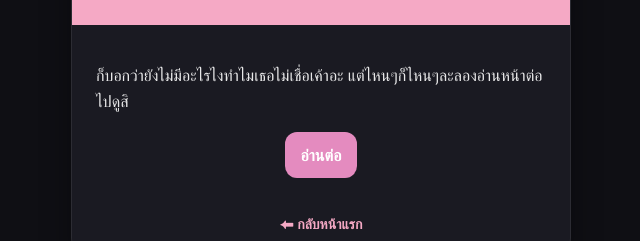
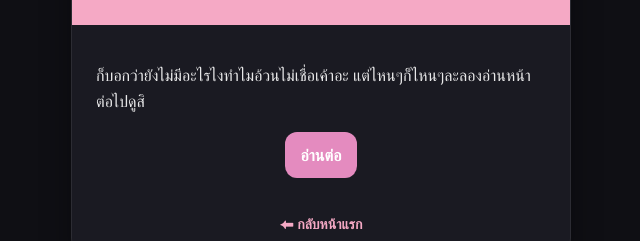
Before and after one commit to linlly11/for-you, a plain HTML site: page more.html in a window 1280 px wide. Shown: the part 336-577 px from the top of the page, 319-959 px from the left. Drawn offline with Linux system fonts and the light colour scheme.

Commit message:
Update text in more.html for clarity

```diff
--- a/more.html
+++ b/more.html
@@ -10,7 +10,7 @@
   <main class="card">
     <header class="header"><h1>ผ่านมาขนาดนี้ยังจะอ่านต่ออีกเหรอ 🤔</h1></header>
     <section class="section">
-      <p class="lead">ก็บอกว่ายังไม่มีอะไรไงทำไมเธอไม่เชื่อเค้าอะ แต่ไหนๆก็ไหนๆละลองอ่านหน้าต่อไปดูสิ</p>
+      <p class="lead">ก็บอกว่ายังไม่มีอะไรไงทำไมอ้วนไม่เชื่อเค้าอะ แต่ไหนๆก็ไหนๆละลองอ่านหน้าต่อไปดูสิ</p>
       <div class="actions">
         <a class="btn" href="extra1.html">อ่านต่อ</a>
       </div>
```
